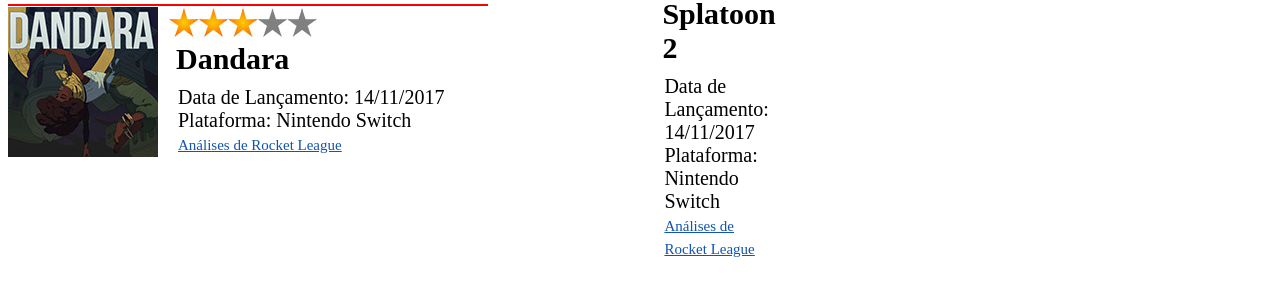
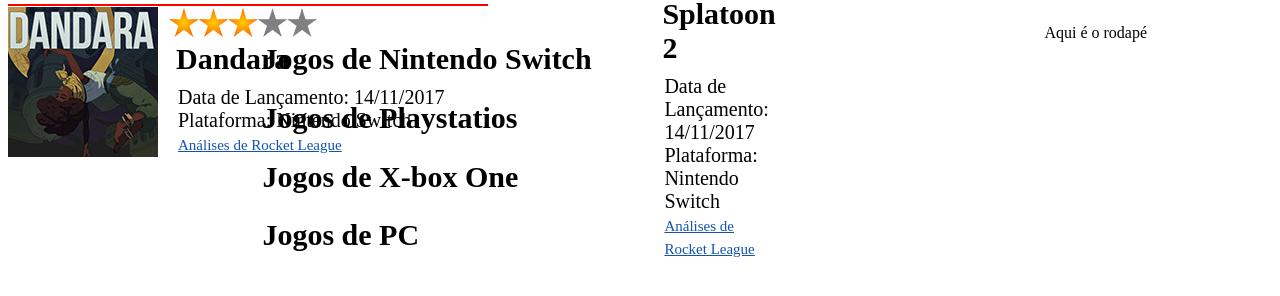
Before and after one commit to Reifison/Review-old, a plain HTML site: page index.html in a window 1280 px wide. Shown: the part 766-1062 px from the top of the page. Drawn offline with Linux system fonts and the light colour scheme.

Commit message:
ajuste div

```diff
--- a/css/base.css
+++ b/css/base.css
@@ -167,3 +167,7 @@
 border-top: 0px;
 
 }
+.home-list-plataforms{
+  float: left;
+  margin-left: -800px;
+}
--- a/index.html
+++ b/index.html
@@ -63,6 +63,7 @@
       </p>
     </div>
   </div>
+</div>
 <!-- Fim do Rocket League - Começa Dandara -->
 <div class="dandara">
 
@@ -108,15 +109,38 @@
     <br />
     <a href="#">Análises de Rocket League</a>
   </p>
+</div>
+</div>
 
 </div>
-
 </div>
 
 </div>
 <div class="side-banner">
 
 </div>
+
+<br />
+<div class="home-list-plataforms">
+
+
+  <div class="nitendo-switch-list-games">
+    <H2>Jogos de Nintendo Switch</H2>
+  </div>
+  <div class="playstation-4-list-games">
+    <h2> Jogos de Playstatios</h2>
+  </div>
+  <div class="x-box-one-list-games">
+    <h2>Jogos de X-box One</h2>
+  </div>
+  <div class="pc-list-games">
+    <h2>Jogos de PC</h2>
+  </div>
+</div>
+<footer>
+  Aqui é o rodapé
+
+</footer>
 </div>
 </body>
 </html>
```
Lines whose indentation alone changed are shown as unchanged.
